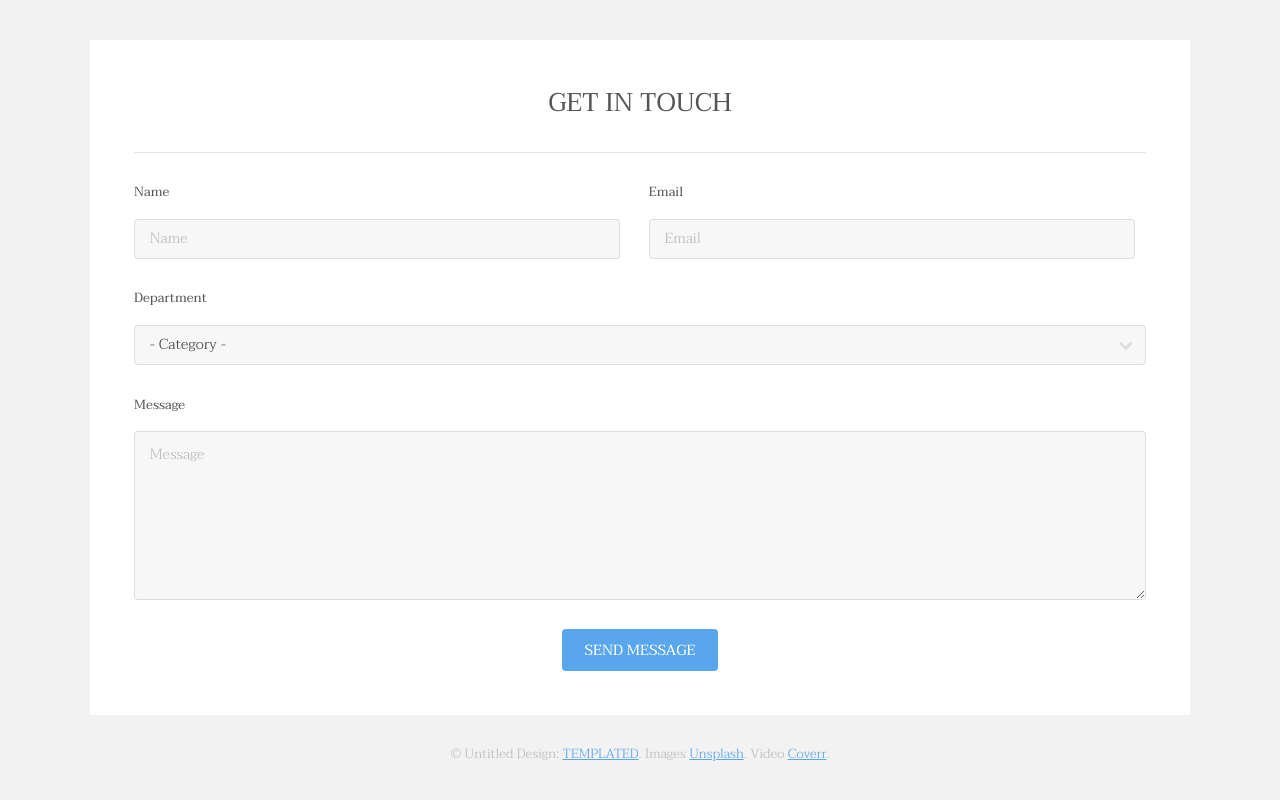
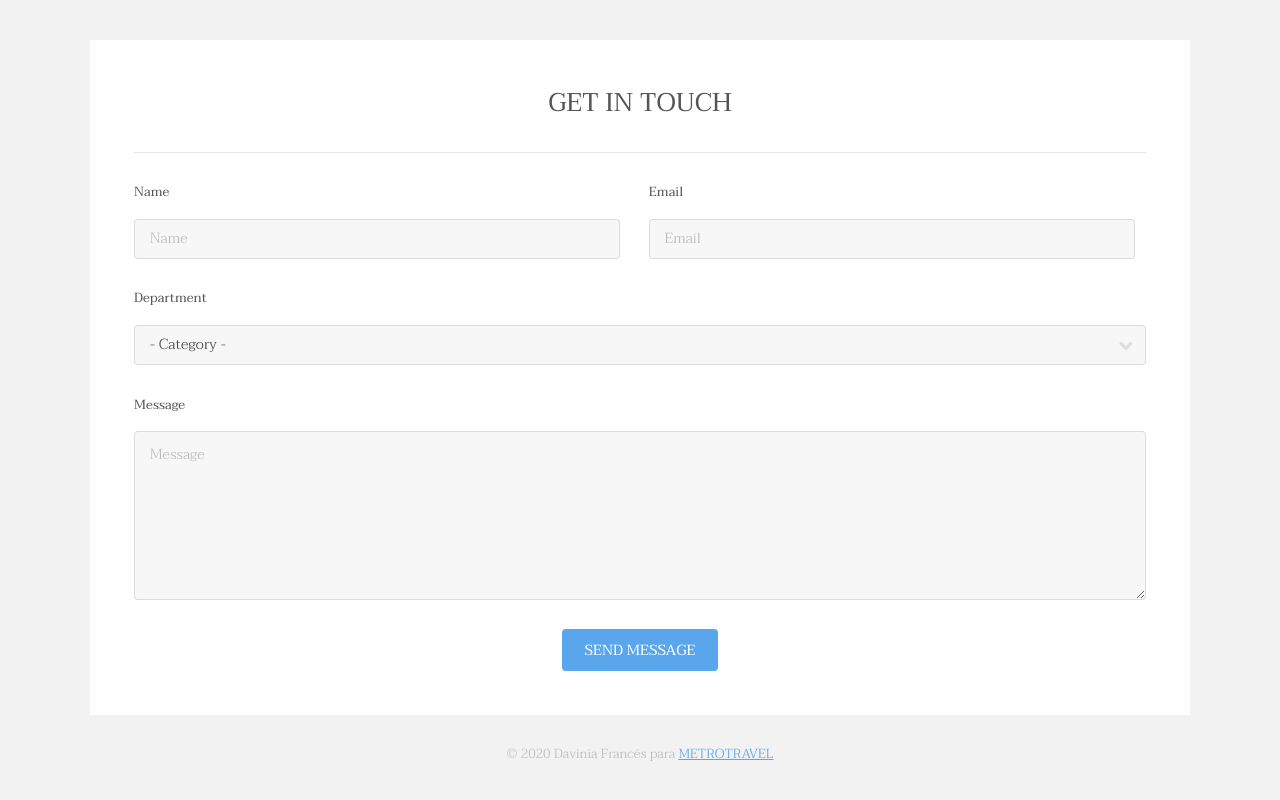
Before and after one commit to davicdm/04_REP_METROPOLITA, a plain HTML site: page index.html in a window 1280 px wide. Shown: the part 3231-4031 px from the top of the page. Drawn offline with Linux system fonts and the light colour scheme.

Commit message:
cambios en el pie de página por DAVINIA

```diff
--- a/index.html
+++ b/index.html
@@ -194,7 +194,7 @@
 						</div>
 					</section>
 					<div class="copyright">
-						&copy; Untitled Design: <a href="https://templated.co/">TEMPLATED</a>. Images <a href="https://unsplash.com/">Unsplash</a>. Video <a href="http://coverr.co/">Coverr</a>.
+						&copy; 2020 Davinia Francés para <a href="https://metrotravel.com/">METROTRAVEL</a>
 					</div>
 				</div>
 			</footer>
```
